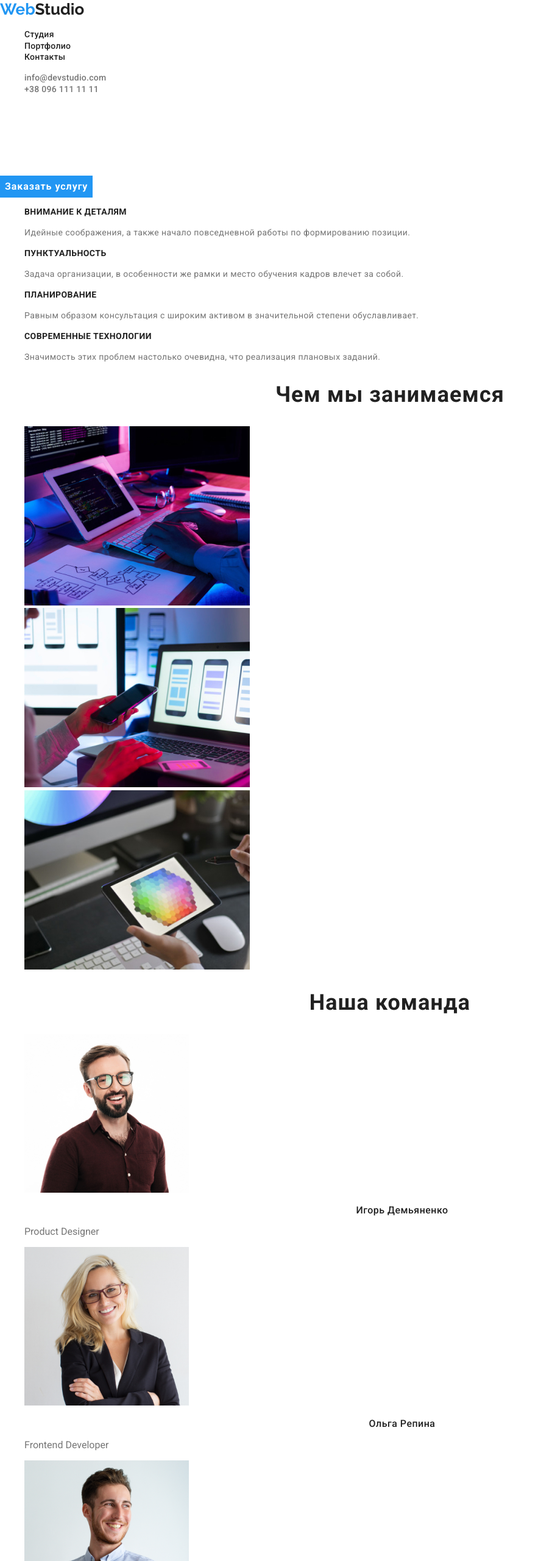
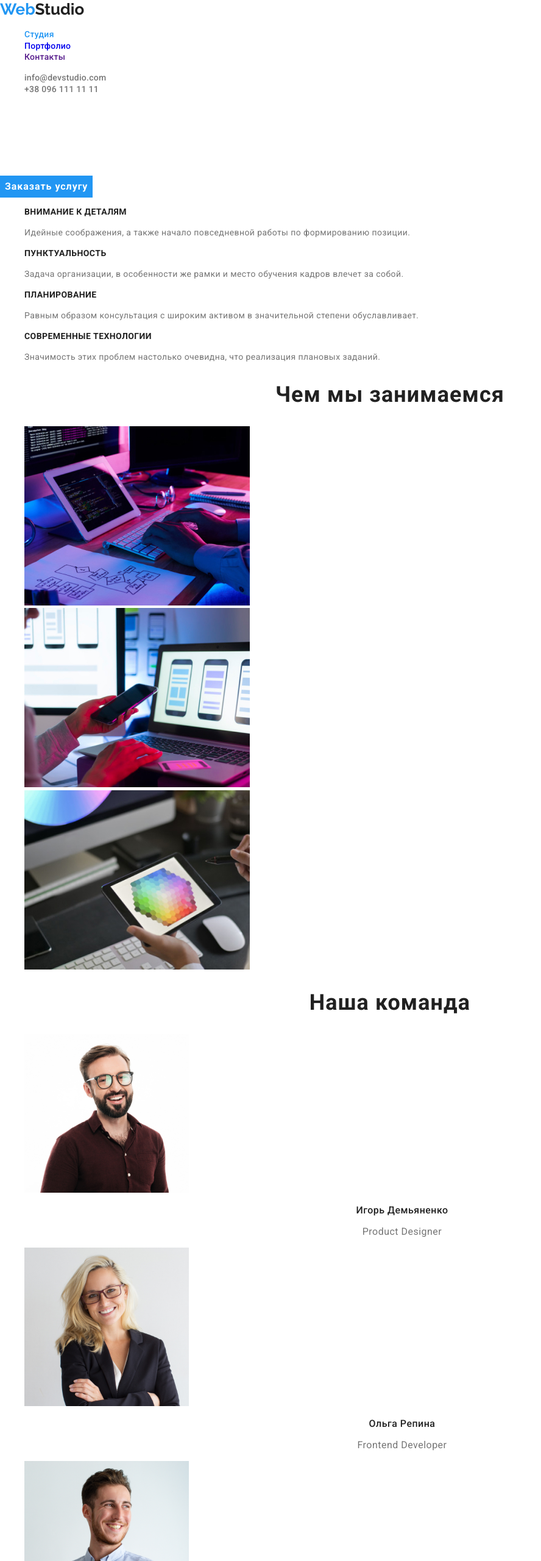
Before and after one commit to NaThaleia/goit-markup-hw-02, a plain HTML site: page index.html in a window 1280 px wide. Shown: the top 2560 px of the page at 61% size, without its empty margins (0-888 px from the left). Drawn offline with nearby package versions, Linux system fonts and the light colour scheme.

Commit message:
Изменения в стилях

```diff
--- a/css/styles.css
+++ b/css/styles.css
@@ -36,7 +36,8 @@ button {
   line-height: 1.2;
 }
 /* Добавили стили навигации в Хеадер*/
-.contact-link {
+.contact-link,
+.adress-link {
   font-weight: 500;
   font-size: 14px;
   line-height: 1.14;
@@ -51,10 +52,6 @@ button {
 }
 /* Добавили стили контактов в Хеадер */
 .adress-link {
-  font-weight: 500;
-  font-size: 14px;
-  line-height: 1.14;
-  letter-spacing: 0.02em;
   color: var(--secondary-text-color);
 }
 .adress-link:hover,
@@ -99,6 +96,12 @@ button {
   text-align: center;
   letter-spacing: 0.03em;
 }
+.profession {
+  font-size: 16px;
+  line-height: 1.18;
+  text-align: center;
+  letter-spacing: 0.03em;
+}
 /* Добавили стили ссылок в Футер */
 .link-bottom {
   font-weight: normal;
@@ -121,8 +124,7 @@ button {
 .section-title,
 .title,
 .world-logo,
-.logo,
-.contact-link {
+.logo {
   color: var(--primary-text-color);
 }
 /* Оформили заглавные буквы согласно макету */
```
